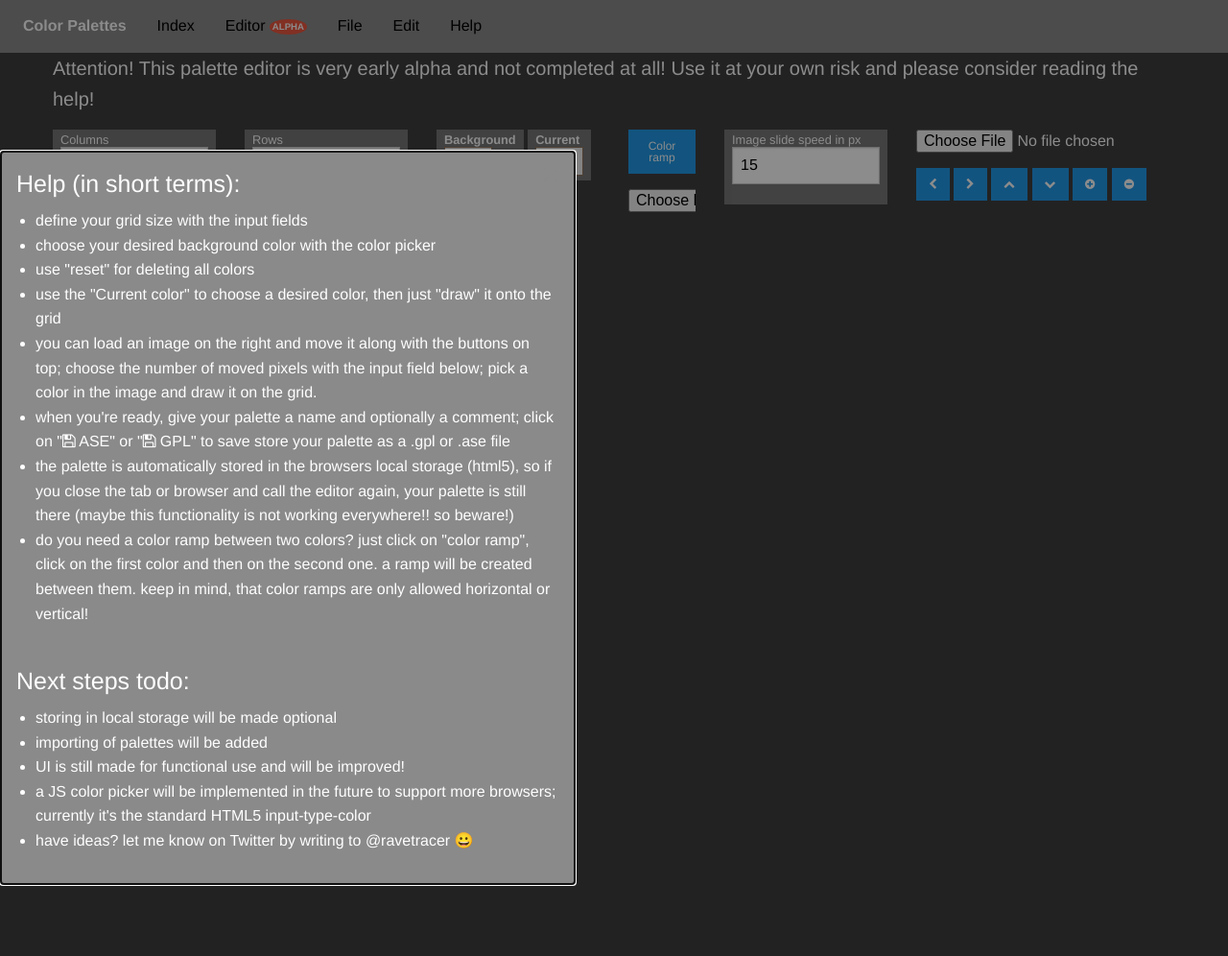
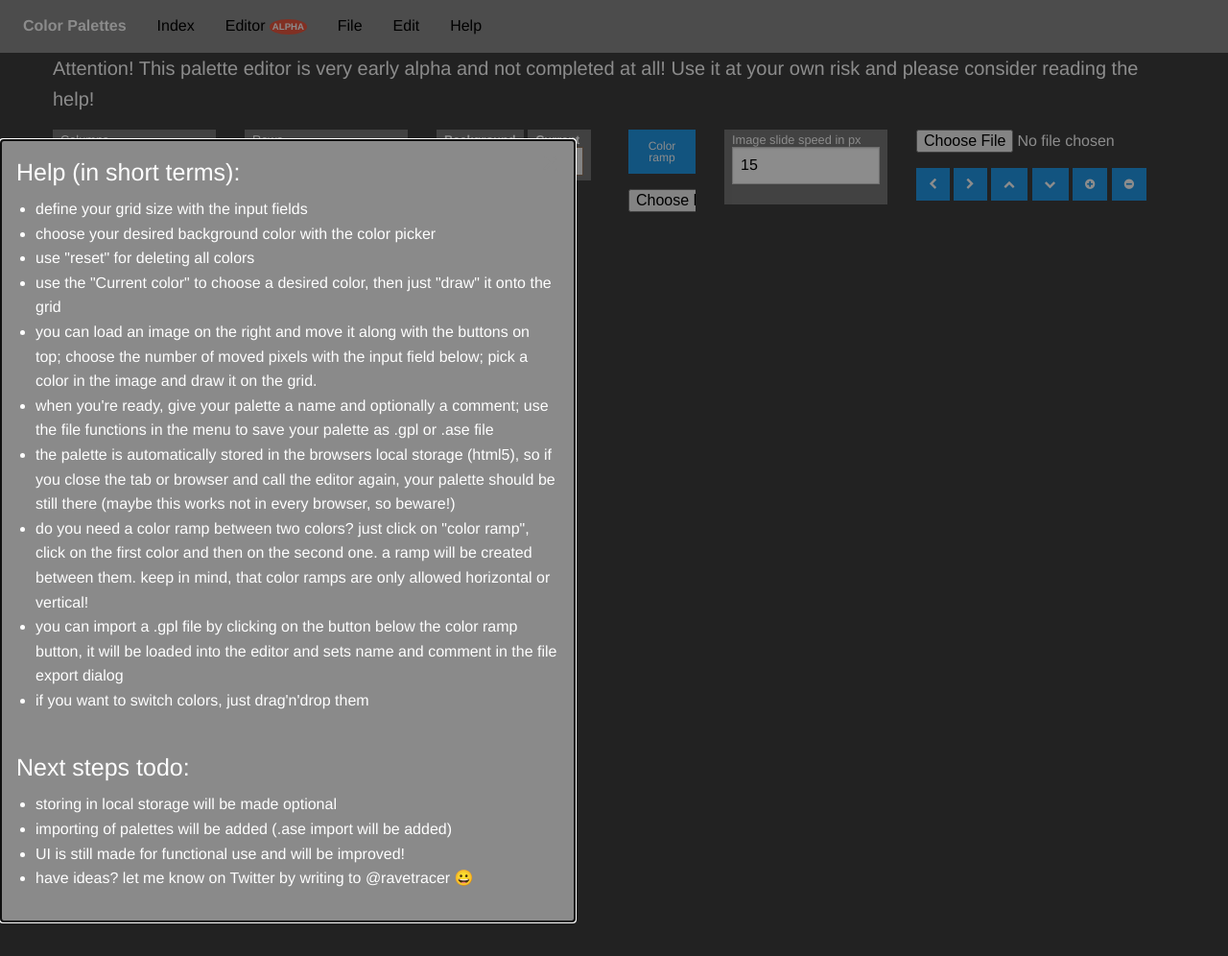
Before and after one commit to Ravetracer/colorpalettes, a PHP site: template views/editor/index.html.twig in a window 1280 px wide, after a click on "Help". Shown: the whole page at 96% size. Run offline with PHP 8.4, Linux system fonts and the light colour scheme; the template is opened without the code that fills it, so the values that code supplies are empty; a map, chart or similar area stays blank; some libraries are stand-ins or nearby versions.

Commit message:
Updated palette editor
- updated help

```diff
--- a/views/editor/help.html.twig
+++ b/views/editor/help.html.twig
@@ -6,17 +6,18 @@
         <li>use "reset" for deleting all colors</li>
         <li>use the "Current color" to choose a desired color, then just "draw" it onto the grid</li>
         <li>you can load an image on the right and move it along with the buttons on top; choose the number of moved pixels with the input field below; pick a color in the image and draw it on the grid.</li>
-        <li>when you're ready, give your palette a name and optionally a comment; click on "<i class="fa fa-save"></i> ASE" or "<i class="fa fa-save"></i> GPL" to save store your palette as a .gpl or .ase file</li>
-        <li>the palette is automatically stored in the browsers local storage (html5), so if you close the tab or browser and call the editor again, your palette is still there (maybe this functionality is not working everywhere!! so beware!)</li>
+        <li>when you're ready, give your palette a name and optionally a comment; use the file functions in the menu to save your palette as .gpl or .ase file</li>
+        <li>the palette is automatically stored in the browsers local storage (html5), so if you close the tab or browser and call the editor again, your palette should be still there (maybe this works not in every browser, so beware!)</li>
         <li>do you need a color ramp between two colors? just click on "color ramp", click on the first color and then on the second one. a ramp will be created between them. keep in mind, that color ramps are only allowed horizontal or vertical!</li>
+        <li>you can import a .gpl file by clicking on the button below the color ramp button, it will be loaded into the editor and sets name and comment in the file export dialog</li>
+        <li>if you want to switch colors, just drag'n'drop them</li>
     </ul>
     <br />
     <h4>Next steps todo:</h4>
     <ul>
         <li>storing in local storage will be made optional</li>
-        <li>importing of palettes will be added</li>
+        <li>importing of palettes will be added (.ase import will be added)</li>
         <li>UI is still made for functional use and will be improved!</li>
-        <li>a JS color picker will be implemented in the future to support more browsers; currently it's the standard HTML5 input-type-color </li>
         <li>have ideas? let me know on Twitter by writing to @ravetracer 😀</li>
     </ul>
 
```
